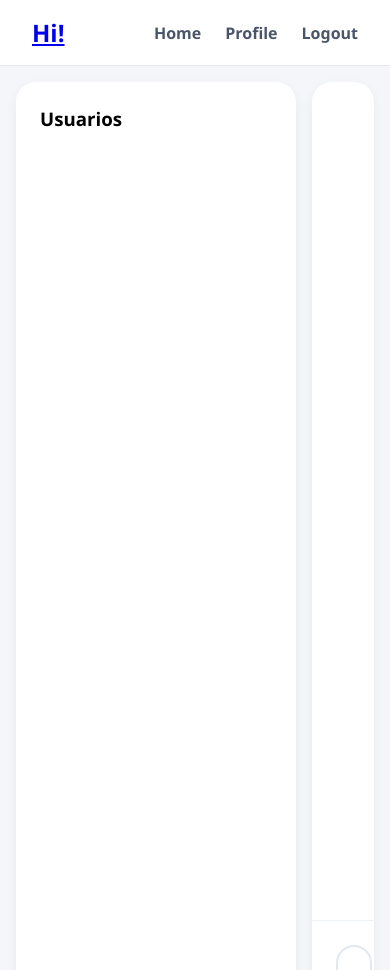
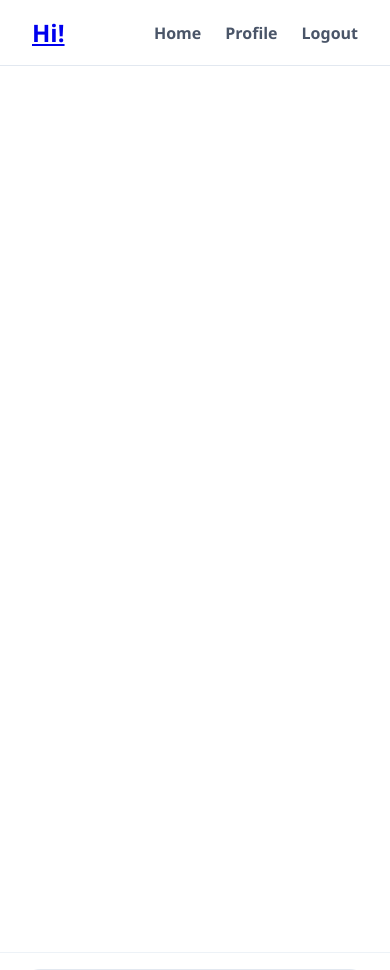
Before and after one commit to steven030/Web_chat, a Flask app: page /chat_user in a window 390 px wide. Run offline with Flask 3, Linux system fonts and the light colour scheme; the visitor is signed in with stand-in values (Sample User, id 1); data that the repository does not hold is empty; some libraries are stand-ins or nearby versions.

Commit message:
Update chat_style.css

```diff
--- a/static/css/chat_style.css
+++ b/static/css/chat_style.css
@@ -17,7 +17,7 @@ html, body {
     overflow: hidden;
 }
 
-/* --- Barra Lateral de Usuarios --- */
+/* --- Barra Lateral (Se adapta) --- */
 #contact-list {
     width: 280px;
     background: #ffffff;
@@ -25,21 +25,7 @@ html, body {
     padding: 1.5rem;
     box-shadow: 0 4px 12px rgba(0,0,0,0.05);
     overflow-y: auto;
-}
-
-.user-item {
-    padding: 1rem;
-    margin-bottom: 0.75rem;
-    background: #f8fafc;
-    border-radius: 12px;
-    cursor: pointer;
-    transition: all 0.2s;
-    border: 1px solid #edf2f7;
-}
-
-.user-item:hover, .user-item.active {
-    background: #4e67df;
-    color: white;
+    flex-shrink: 0;
 }
 
 /* --- Área de Mensajes --- */
@@ -62,11 +48,28 @@ html, body {
     flex-direction: column;
 }
 
-#messages {
-    list-style: none;
-    display: flex;
-    flex-direction: column;
-    gap: 1.5rem;
+/* --- RESPONSIVIDAD: Ajustes para Celulares --- */
+@media (max-width: 768px) {
+    #chat-page-wrapper {
+        padding: 0; /* Ocupa el ancho total en móvil */
+        gap: 0;
+    }
+
+    #contact-list {
+        display: none; /* Oculta la lista en móvil para ver solo el chat */
+        position: absolute;
+        width: 100%;
+        height: 100%;
+        z-index: 100;
+    }
+
+    #message {
+        border-radius: 0; /* Bordes rectos en móvil */
+    }
+
+    .chat-box {
+        max-width: 85%; /* Las burbujas aprovechan más el espacio en móvil */
+    }
 }
 
 /* --- Estructura del Chat --- */
@@ -75,6 +78,7 @@ html, body {
     align-items: flex-start;
     gap: 0.75rem;
     width: 100%;
+    margin-bottom: 1rem;
 }
 
 .chat-content-body {
@@ -88,7 +92,7 @@ html, body {
 .my-message .chat-content-body { align-items: flex-end; }
 .other-message { justify-content: flex-start; }
 
-/* --- Avatares --- */
+/* --- Avatares (Forzados a 40x40) --- */
 .chat-avatar-wrapper {
     width: 40px !important;
     height: 40px !important;
@@ -107,14 +111,13 @@ html, body {
     display: block !important;
 }
 
-/* --- Burbujas de Texto --- */
+/* --- Burbujas --- */
 .chat-box {
     padding: 0.8rem 1.2rem;
     border-radius: 18px;
     word-wrap: break-word;
     font-size: 0.95rem;
     line-height: 1.4;
-    margin-top: 4px;
 }
 
 .other-message .chat-box { background: #edf2f7; color: #1a202c; border-bottom-left-radius: 4px; }
@@ -124,10 +127,9 @@ html, body {
 
 /* --- Input --- */
 #input-container {
-    padding: 1.5rem;
+    padding: 1rem;
     border-top: 1px solid #edf2f7;
     flex-shrink: 0;
-    background: #ffffff;
 }
 
 #my_message {
@@ -137,5 +139,3 @@ html, body {
     border: 2px solid #e2e8f0;
     outline: none;
 }
-
-#my_message:focus { border-color: #4e67df; }
```
